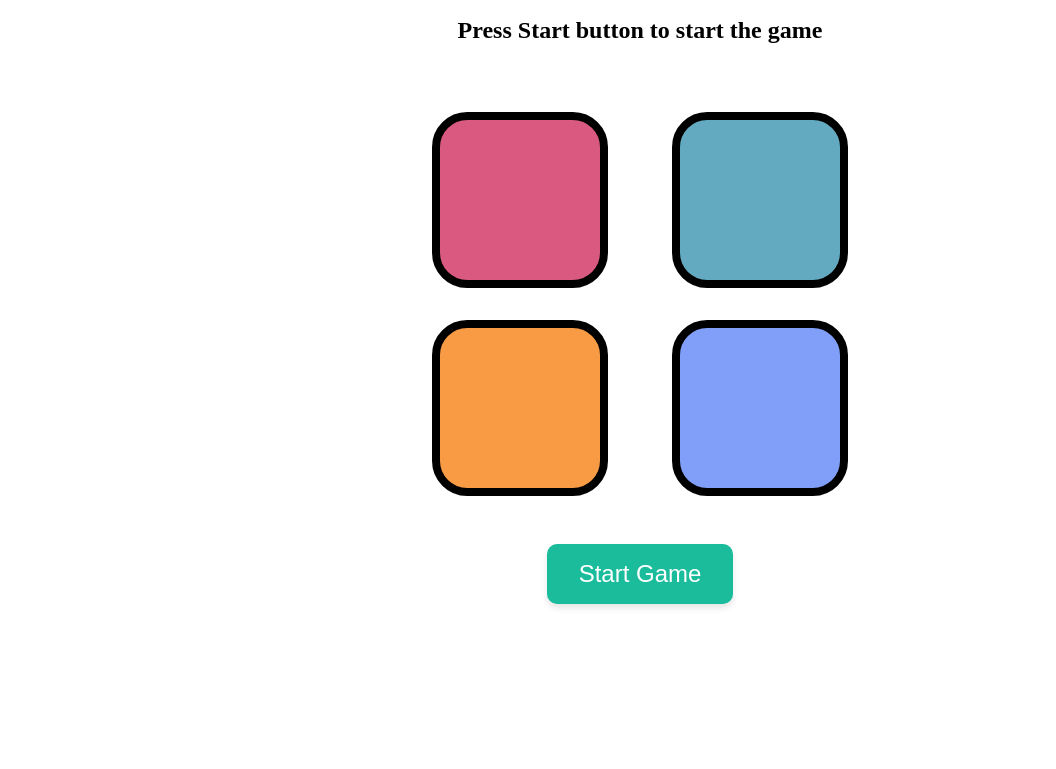
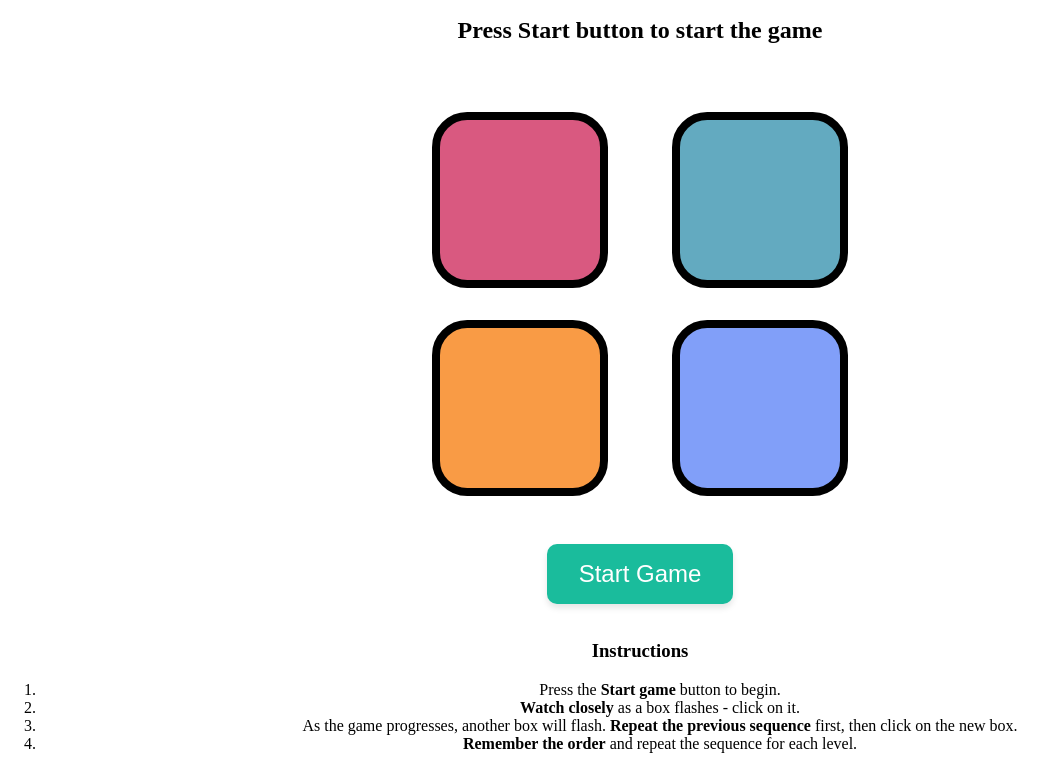
Before and after one commit to Megharaj2004/Simon-Game, a plain HTML site: page index.html in a window 1280 px wide. Shown: the part 105-874 px from the top of the page, without its empty margins (0-1056 px from the left). Before the commit the page ends 800 px from the top, so only its background shows below. Drawn offline with Linux system fonts and the light colour scheme.

Commit message:
Update index.html

```diff
--- a/index.html
+++ b/index.html
@@ -22,10 +22,18 @@
             <div class="btn green" type="button" id="green"></div>
             <div class="btn purple" type="button" id="purple"></div>
         </div>
-
-
     </div>
     <button id="startBtn">Start Game</button>
+    <br><br>
+    <div class="instructions">
+        <h3>Instructions</h3>
+        <ol>
+            <li>Press the <b>Start game</b> button to begin.</li>
+            <li><b>Watch closely</b> as a box flashes - click on it.</li>
+            <li>As the game progresses, another box will flash. <b>Repeat the previous sequence</b> first, then click on the new box.</li>
+            <li><b>Remember the order</b> and repeat the sequence for each level.</li>
+        </ol>
+    </div>
 
 
 
```
